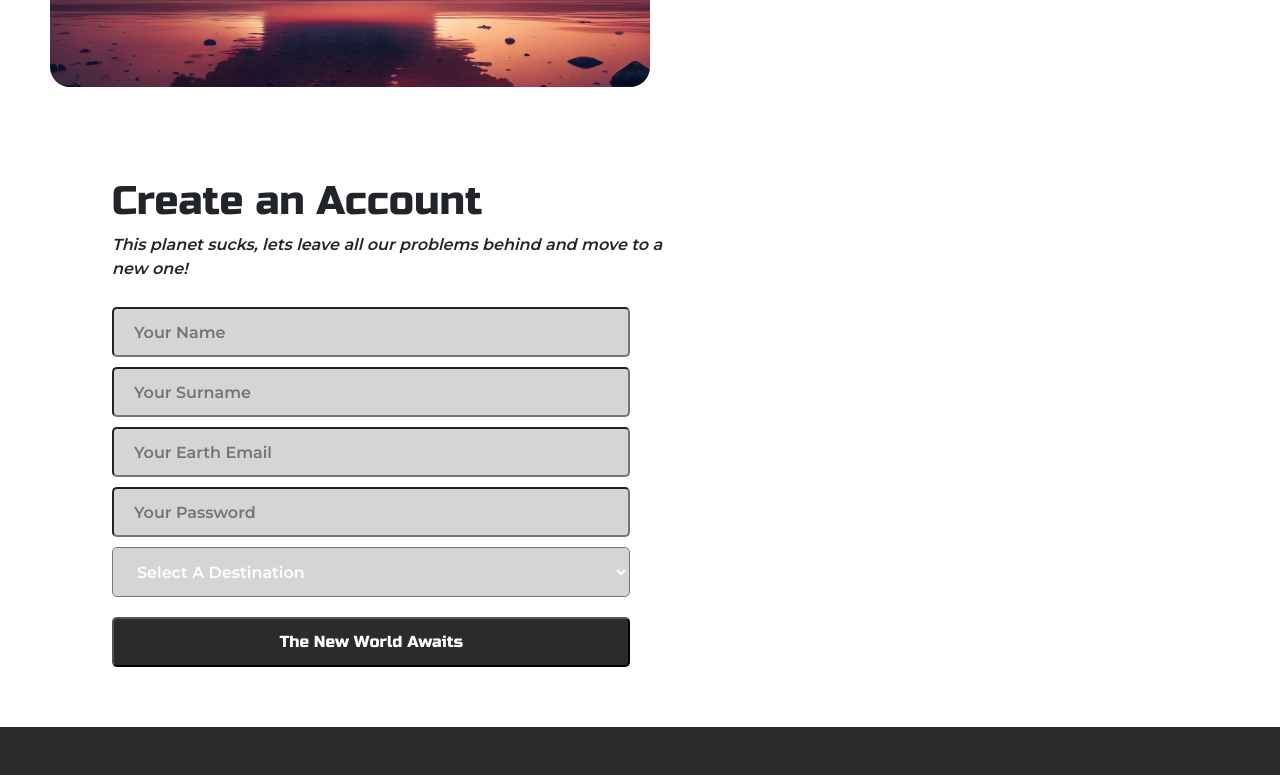
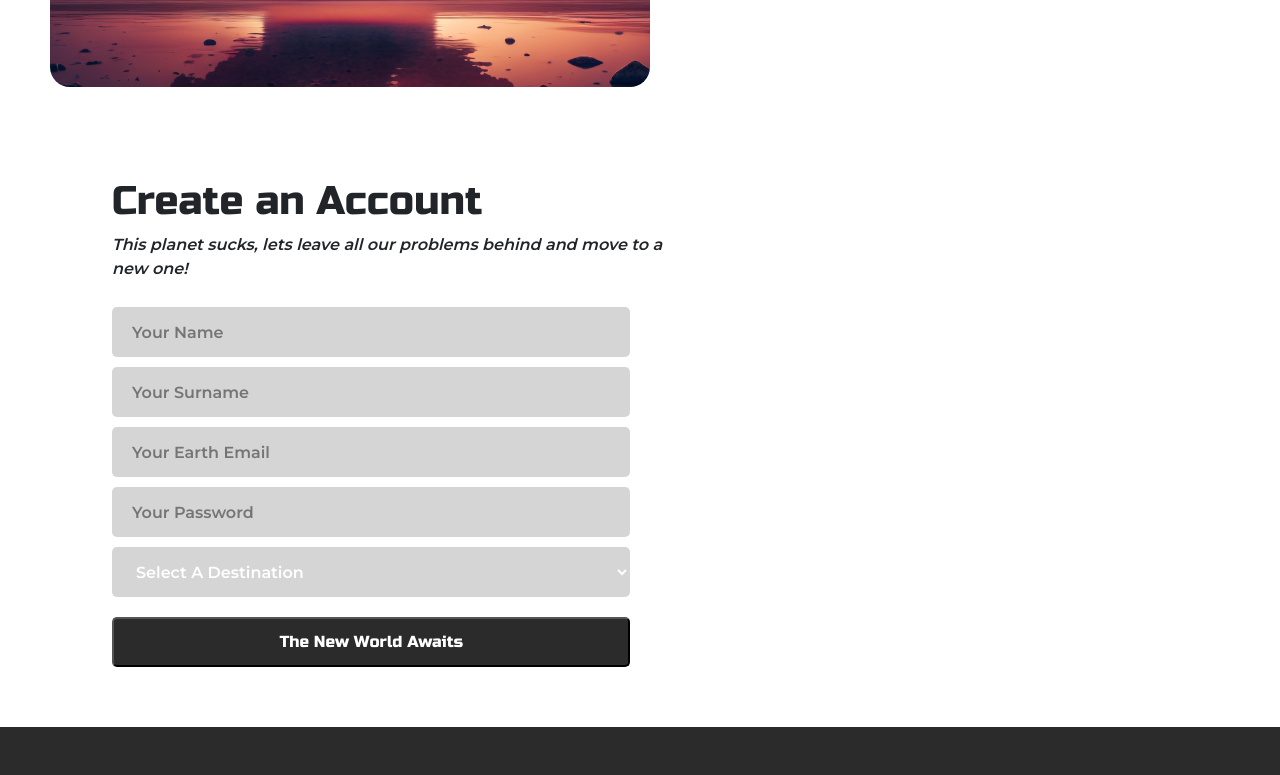
Before and after one commit to Brilu-22/The-formal-assessment-, a plain HTML site: page Index.html in a window 1280 px wide. Shown: the part 589-1364 px from the top of the page. Drawn offline with nearby package versions, Linux system fonts and the light colour scheme.

Commit message:
project improvement
overlay is still giving a problem

```diff
--- a/Index.html
+++ b/Index.html
@@ -57,10 +57,10 @@
                     <input class="form-input" type="text" placeholder="Your Earth Email">
                     <input class="form-input" type="password" placeholder="Your Password">
                     <select class="form-input">
-                        <option>Option One</option required>
-                        <option>Option One</option required>
-                        <option>Option One</option required>
-                        <option>Option One</option required>
+                        <option>Select A Destination</option required>
+                        <option>Mars</option required>
+                        <option>Titan</option required>
+                        <option>Proxima B</option required>
                         <option selected="selected">Select A Destination</option>
 
 
--- a/css/main.css
+++ b/css/main.css
@@ -32,12 +32,12 @@ nav{
 }
 
 .overlay{
-    width: 600px;
+    width: 90%;
     height: 500px;
     background-color: rgba(0,0,0,0.6);
     padding-top: 80px;
-    padding-left: 200px;
-    opacity: 0;
+    padding-left: 10%;
+
 }
 
 .image{
@@ -113,6 +113,7 @@ nav{
     color: white;
     background-color:rgb(214, 213, 213);
     cursor: pointer;
+    border: none;
 }
 
 .point{
```
